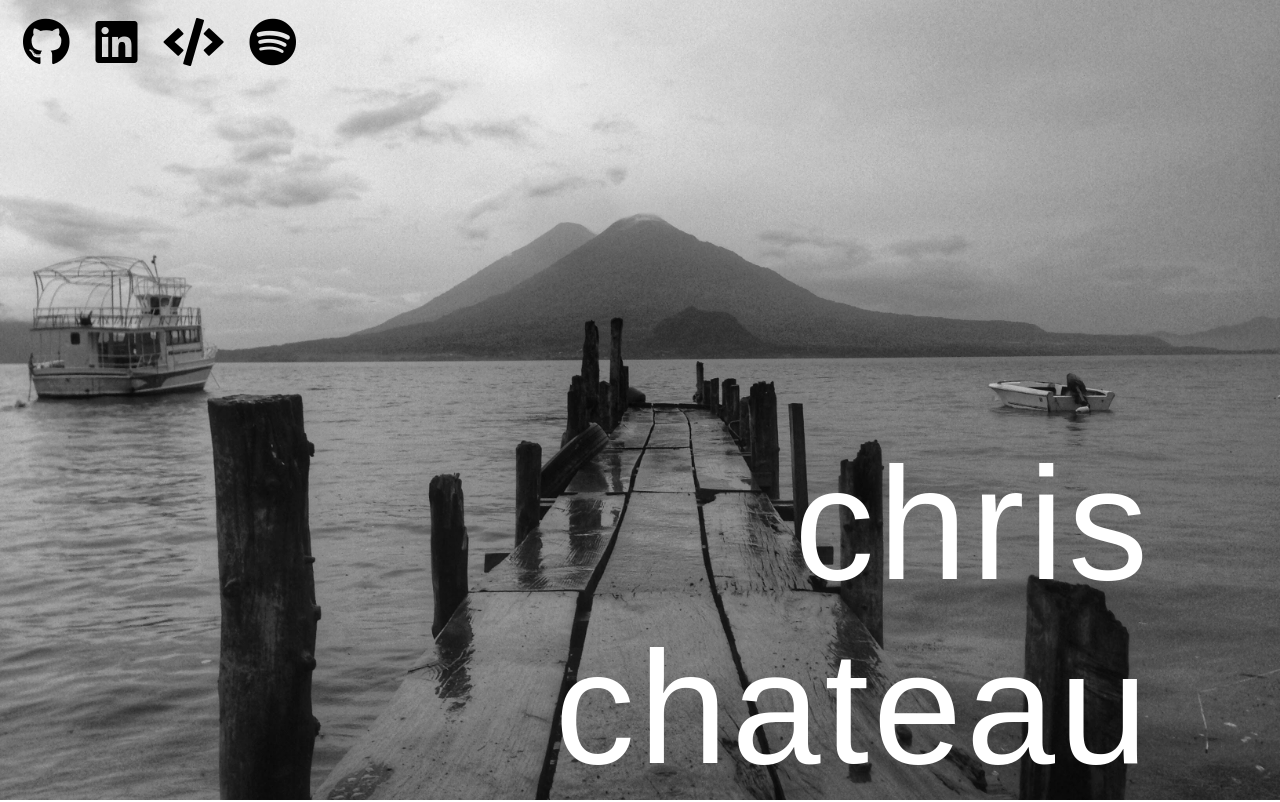
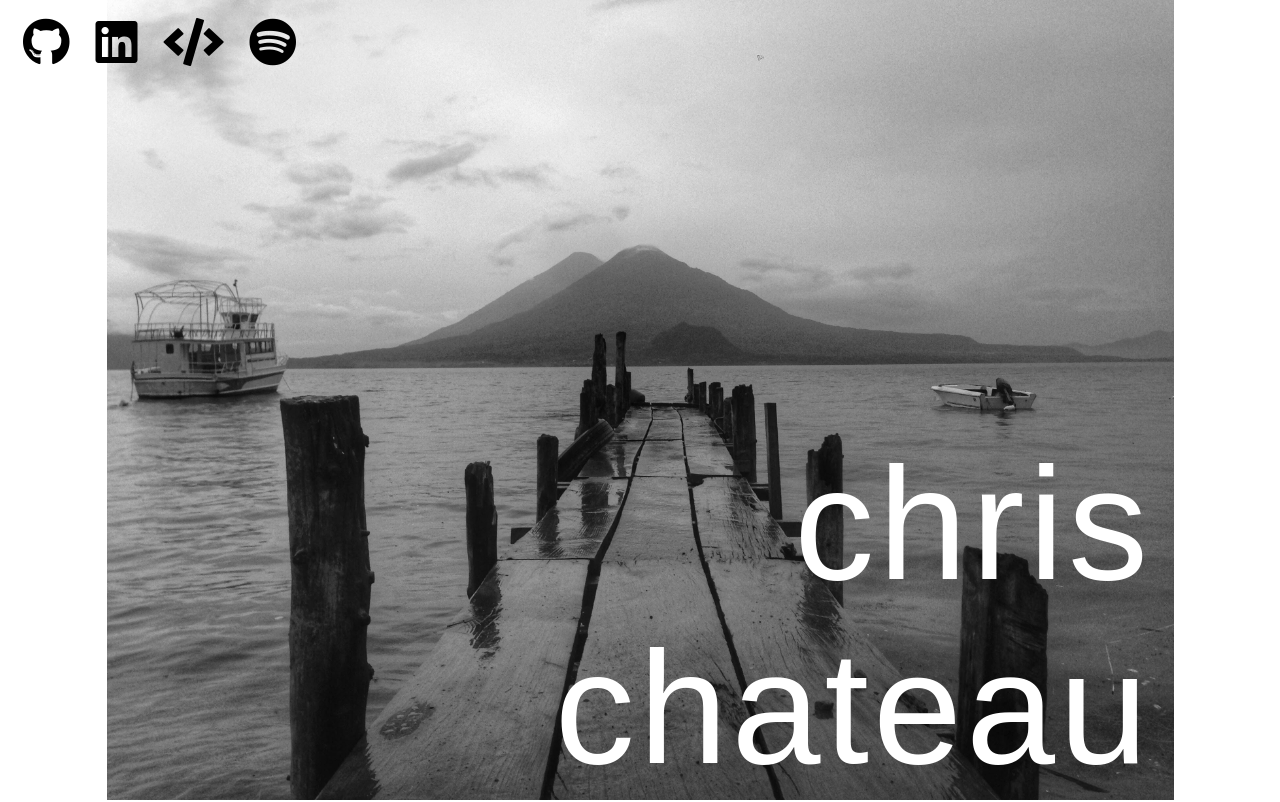
Before and after one commit to christopherchateau/personal-site, a React (Create React App) app: page / in a window 1280 px wide. Shown: the top 802 px of the page. Built offline with nearby package versions, Linux system fonts and the light colour scheme.

Commit message:
Reset settings of name-sec bg, again

```diff
--- a/src/App.css
+++ b/src/App.css
@@ -14,7 +14,7 @@
 .name-section {
   background: url("../src/images/atitlan.jpg") center no-repeat;
   /* background-attachment: fixed; */
-  background-size: 100%;
+  background-size: auto 100%;
   display: grid;
   grid-template-rows: 60px 1fr;
   min-height: 600px;
```
